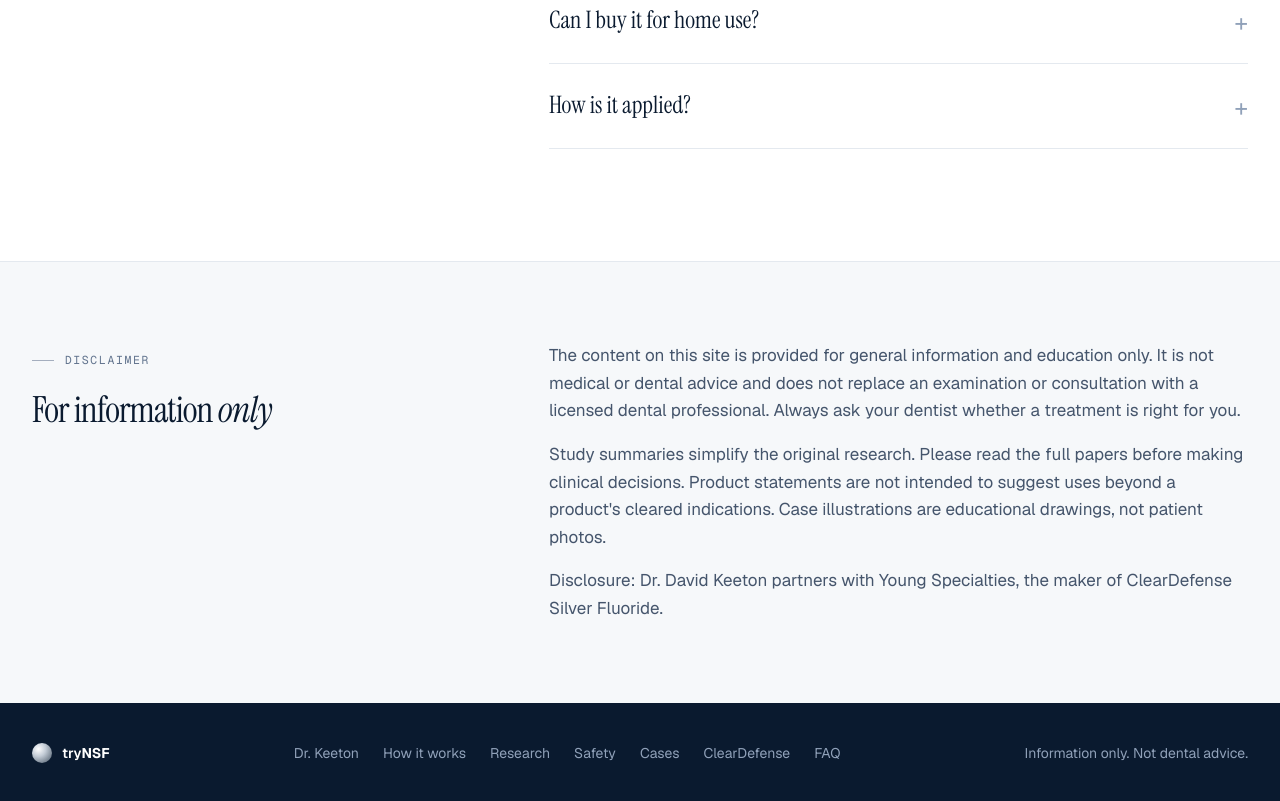
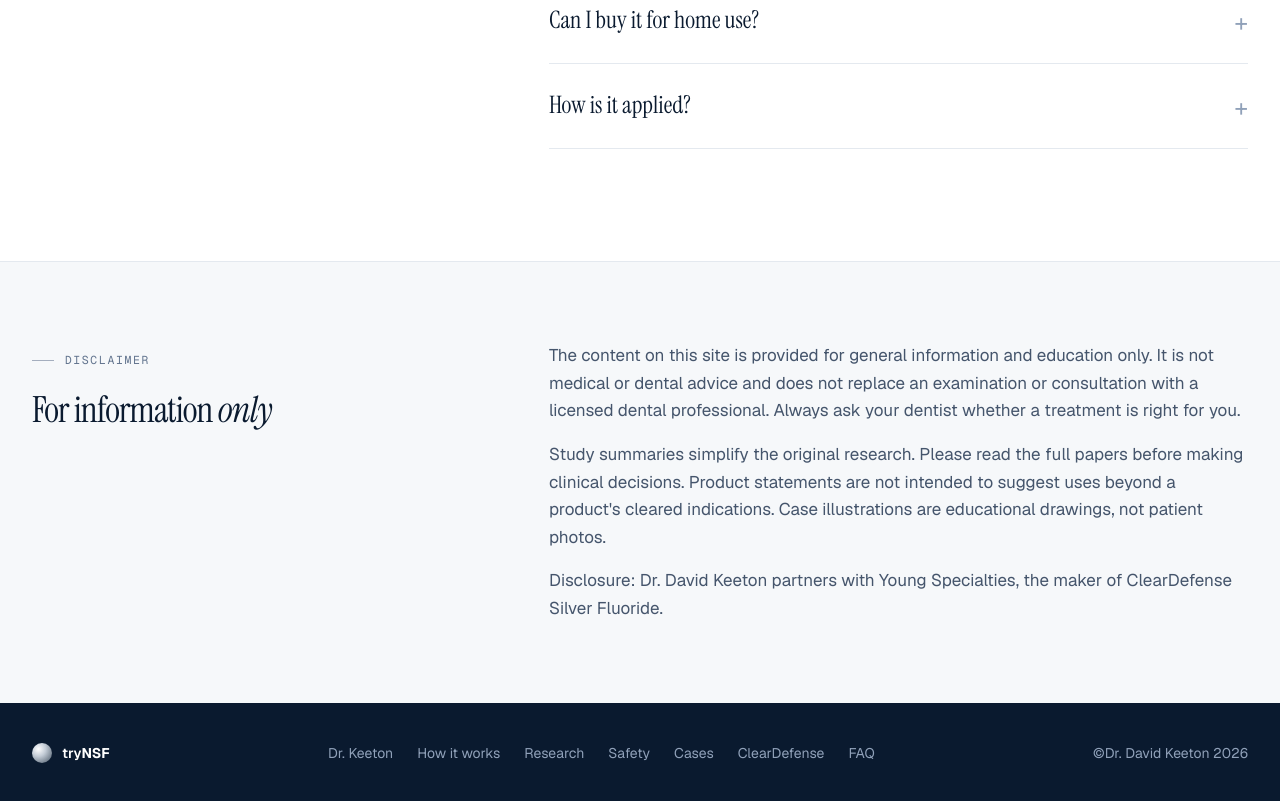
Before and after one commit to absolutely7troy/trynsf, a plain HTML site: page index.html in a window 1280 px wide. Shown: the part 10072-10873 px from the top of the page. Drawn offline with nearby package versions, Linux system fonts and the light colour scheme.

Commit message:
Update index.html

```diff
--- a/index.html
+++ b/index.html
@@ -701,7 +701,7 @@
       <nav class="flex flex-wrap gap-x-6 gap-y-2" aria-label="Footer">
         <a href="#video" class="hover:text-white">Dr. Keeton</a><a href="#how" class="hover:text-white">How it works</a><a href="#evidence" class="hover:text-white">Research</a><a href="#safety" class="hover:text-white">Safety</a><a href="#cases" class="hover:text-white">Cases</a><a href="#cleardefense" class="hover:text-white">ClearDefense</a><a href="#faq" class="hover:text-white">FAQ</a>
       </nav>
-      <p>Information only. Not dental advice.</p>
+      <p>©Dr. David Keeton 2026</p>
     </div>
   </footer>
 
```
